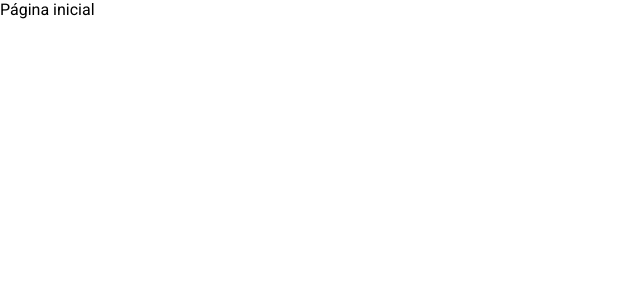
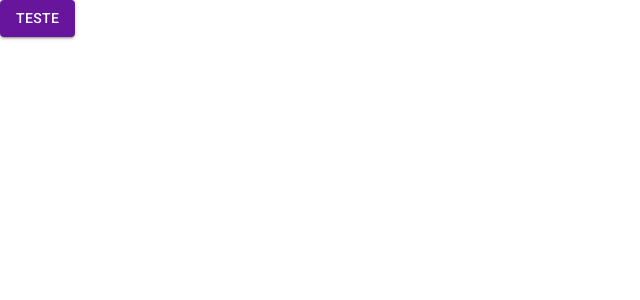
Before and after one commit to wanderson-r-marques/pai-presente, a React (Vite) app: page /inicio in a window 1280 px wide. Shown: the top 300 px of the page, without its empty margins (0-640 px from the left). Built offline with nearby package versions, Linux system fonts and the light colour scheme.

Commit message:
added theme default

```diff
--- a/package.json
+++ b/package.json
@@ -12,6 +12,7 @@
     "@emotion/react": "^11.10.5",
     "@emotion/styled": "^11.10.5",
     "@fontsource/roboto": "^4.5.8",
+    "@mui/icons-material": "^5.10.9",
     "@mui/material": "^5.10.13",
     "react": "^18.2.0",
     "react-dom": "^18.2.0",
--- a/src/App.tsx
+++ b/src/App.tsx
@@ -1,10 +1,14 @@
+import { ThemeProvider } from "@mui/material"
 import { BrowserRouter as Router } from "react-router-dom"
 import { AppRoutes } from "./routes"
+import { LightTheme } from "./shared/themes"
 
 export const App = () => {
   return (
-    <Router>
-      <AppRoutes />
-    </Router>
+    <ThemeProvider theme={LightTheme}>
+      <Router>
+        <AppRoutes />
+      </Router>
+    </ThemeProvider>
   )
 }
--- a/src/routes/index.tsx
+++ b/src/routes/index.tsx
@@ -1,9 +1,10 @@
+import { Button } from "@mui/material"
 import { Routes, Route, Navigate } from "react-router-dom"
 
 export const AppRoutes = () => {
     return(
         <Routes>
-            <Route path="/inicio" element={<p>Página inicial</p>} />
+            <Route path="/inicio" element={<Button variant="contained" color="primary">Teste</Button>} />
             <Route path="*" element={<Navigate to="/inicio" />} />
         </Routes>
     )
--- /dev/null
+++ b/src/shared/themes/Light.ts
@@ -0,0 +1,22 @@
+import { createTheme } from '@mui/material'
+
+export const LightTheme = createTheme({
+    palette: {
+        primary: {
+            main: '#67159C',
+            dark: '#49007a',
+            light: '#946baf',
+            contrastText: '#fff',
+        },
+        secondary: {
+            main: '#E82D92',
+            dark: '#d10873',
+            light: '#ea7cb7',
+            contrastText: '#fff',
+        },
+        background: {
+            default: '#19181F',
+            paper: '#1E1E26'
+        }
+    }
+})
--- a/src/shared/themes/index.ts
+++ b/src/shared/themes/index.ts
@@ -1 +1 @@
-export { }
+export * from './Light'
```
Also changed, not shown: 1 other file (tests, documents, lock files or other folders).
